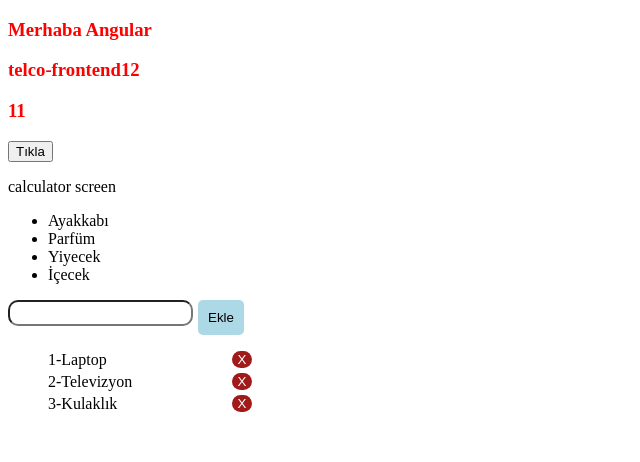
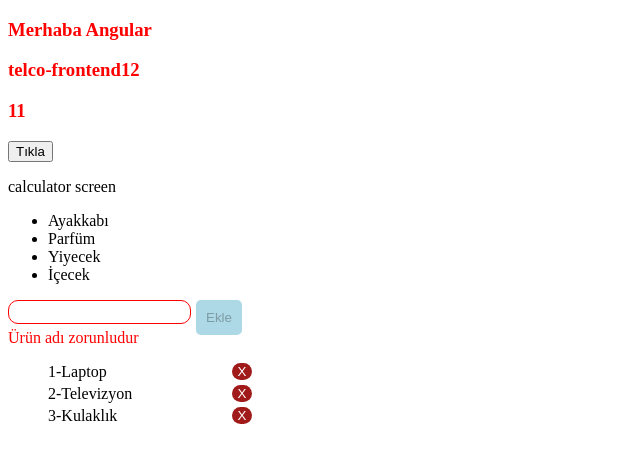
Before and after one commit to burakozl/Etiya_Angular_Bootcamp, an Angular app in the folder Angular/telco-frontend/: page / in a window 1280 px wide. Shown: the top 462 px of the page, without its empty margins (0-640 px from the left). Built offline with nearby package versions, Linux system fonts and the light colour scheme.

Commit message:
Using of Reactive-form

```diff
--- a/Angular/telco-frontend/src/app/app.module.ts
+++ b/Angular/telco-frontend/src/app/app.module.ts
@@ -7,7 +7,7 @@ import { CalculatorComponent } from './components/calculator/calculator.componen
 import { ListviewComponent } from './components/listview/listview.component';
 import { ProductListComponent } from './components/product-list/product-list.component';
 import { FormsModule  } from '@angular/forms';
-
+import { ReactiveFormsModule } from '@angular/forms';
 
 @NgModule({
   declarations: [
@@ -19,7 +19,8 @@ import { FormsModule  } from '@angular/forms';
   imports: [
     BrowserModule,
     AppRoutingModule,
-    FormsModule
+    FormsModule,
+    ReactiveFormsModule
   ],
   exports: [],
   providers: [],
--- a/Angular/telco-frontend/src/app/components/product-list/product-list.component.html
+++ b/Angular/telco-frontend/src/app/components/product-list/product-list.component.html
@@ -1,9 +1,10 @@
-<form>
+<form [formGroup]="inputForm">
   <div>
-    <input type="text" name="name" [(ngModel)]="name" />
+    <input formControlName="name" type="text" id="name" [(ngModel)]="name" />
+    <p *ngIf="inputForm.get('name')?.hasError('required')"> Ürün adı zorunludur </p>
   </div>
   <div>
-    <button (click)="addProducts(name)">Ekle</button>
+    <button (click)="addProducts(name)" [disabled]="inputForm.invalid">Ekle</button>
   </div>
 </form>
 
--- a/Angular/telco-frontend/src/app/components/product-list/product-list.component.ts
+++ b/Angular/telco-frontend/src/app/components/product-list/product-list.component.ts
@@ -1,4 +1,5 @@
 import { Component, OnInit } from '@angular/core';
+import { FormGroup, FormControl, Validators } from '@angular/forms';
 
 @Component({
   selector: 'app-product-list',
@@ -11,6 +12,9 @@ export class ProductListComponent implements OnInit {
 
   name:string = '';
 
+  inputForm = new FormGroup({
+    name : new FormControl('',[Validators.required]),
+  });
 
   constructor() {
 
```
